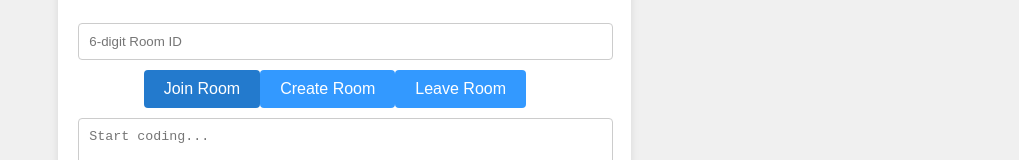
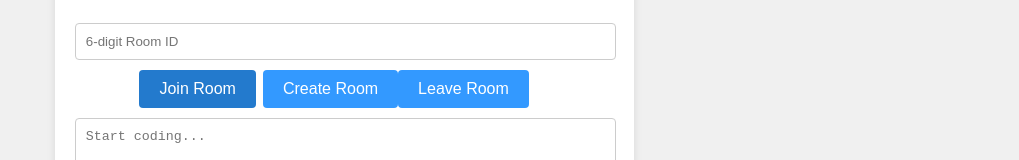
Before and after one commit to mayurathavale18/online-code-colab, a React (Vite) app in the folder client/: page / in a window 1280 px wide. In both pictures the pointer is over the button "Join Room". Shown: the part 257-417 px from the top of the page, without its empty margins (261-1280 px from the left). Built offline with nearby package versions, Linux system fonts and the light colour scheme; no server answers.

Commit message:
Button margin given

```diff
--- a/client/src/App.css
+++ b/client/src/App.css
@@ -40,7 +40,7 @@ button {
 
 button:hover {
   background-color: #237acd;
-  gap: 5px;
+  margin-right: 7px;
 }
 
 h3 {
```
